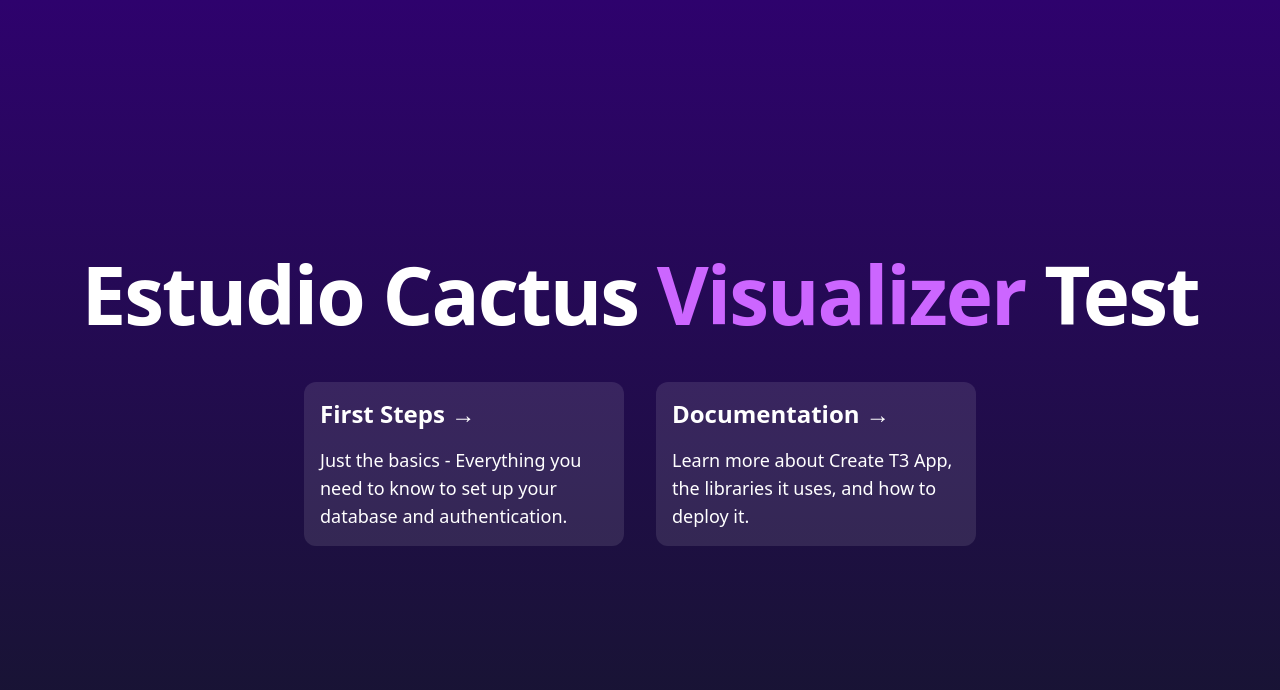
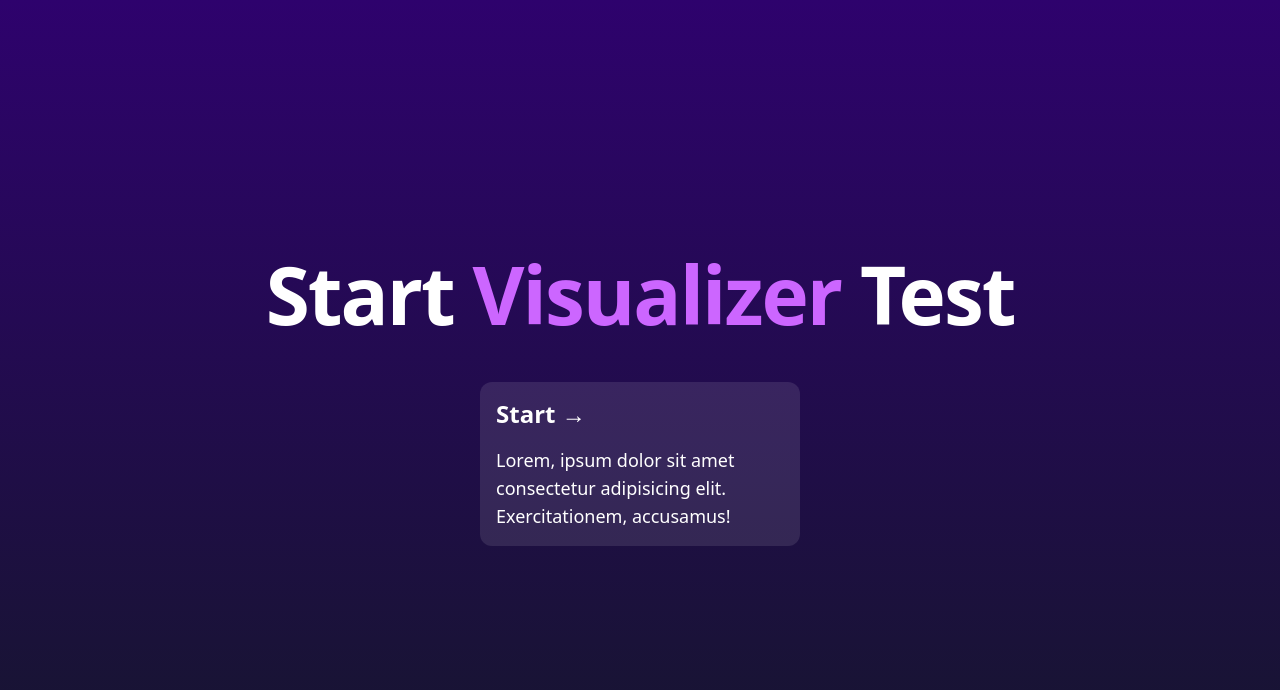
Before and after one commit to Cudi7/Visualizer-test, a Next.js app: page / in a window 1280 px wide. Shown: the top 690 px of the page. Built offline with nearby package versions, Linux system fonts and the light colour scheme; no server answers; the database is empty.

Commit message:
added pointer

```diff
--- a/src/pages/index.tsx
+++ b/src/pages/index.tsx
@@ -6,21 +6,21 @@
 import { useEffect } from "react";
 
 const Home: NextPage = () => {
-  useEffect(() => {
-    const readData = async () => {
-      const querySnapshotTest = await getDocs(collection(db, "points"));
-      querySnapshotTest.forEach((doc) => {
-        console.table(`${doc.id} => ${doc.data()}`);
-      });
+  // useEffect(() => {
+  //   const readData = async () => {
+  //     const querySnapshotTest = await getDocs(collection(db, "points"));
+  //     querySnapshotTest.forEach((doc) => {
+  //       console.table(`${doc.id} => ${doc.data()}`);
+  //     });
 
-      const querySnapshotTestTwo = await getDocs(collection(db, "materials"));
-      querySnapshotTestTwo.forEach((doc) => {
-        console.table(`${doc.id} => ${doc.data()}`);
-      });
-    };
+  //     const querySnapshotTestTwo = await getDocs(collection(db, "materials"));
+  //     querySnapshotTestTwo.forEach((doc) => {
+  //       console.table(`${doc.id} => ${doc.data()}`);
+  //     });
+  //   };
 
-    readData();
-  }, []);
+  //   readData();
+  // }, []);
 
   return (
     <>
@@ -32,30 +32,18 @@
       <main className="flex min-h-screen flex-col items-center justify-center bg-gradient-to-b from-[#2e026d] to-[#15162c]">
         <div className="container flex flex-col items-center justify-center gap-12 px-4 py-16 ">
           <h1 className="text-5xl font-extrabold tracking-tight text-white sm:text-[5rem]">
-            Estudio Cactus{" "}
-            <span className="text-[hsl(280,100%,70%)]">Visualizer</span> Test
+            Start <span className="text-[hsl(280,100%,70%)]">Visualizer</span>{" "}
+            Test
           </h1>
-          <div className="grid grid-cols-1 gap-4 sm:grid-cols-2 md:gap-8">
+          <div>
             <Link
               className="flex max-w-xs flex-col gap-4 rounded-xl bg-white/10 p-4 text-white hover:bg-white/20"
-              href="https://create.t3.gg/en/usage/first-steps"
-              target="_blank"
+              href="/visualizer"
             >
-              <h3 className="text-2xl font-bold">First Steps →</h3>
+              <h3 className="text-2xl font-bold">Start →</h3>
               <div className="text-lg">
-                Just the basics - Everything you need to know to set up your
-                database and authentication.
-              </div>
-            </Link>
-            <Link
-              className="flex max-w-xs flex-col gap-4 rounded-xl bg-white/10 p-4 text-white hover:bg-white/20"
-              href="https://create.t3.gg/en/introduction"
-              target="_blank"
-            >
-              <h3 className="text-2xl font-bold">Documentation →</h3>
-              <div className="text-lg">
-                Learn more about Create T3 App, the libraries it uses, and how
-                to deploy it.
+                Lorem, ipsum dolor sit amet consectetur adipisicing elit.
+                Exercitationem, accusamus!
               </div>
             </Link>
           </div>
--- /dev/null
+++ b/src/pages/visualizer.tsx
@@ -0,0 +1,38 @@
+import Image from "next/image";
+import React, { useState } from "react";
+
+const Visualizer = (): JSX.Element => {
+  const [displayPoints, setDisplayPoints] = useState<boolean>(false);
+
+  return (
+    <div className="flex min-h-[100vh] items-center justify-center ">
+      <div>
+        <Image width={1240} height={843} src={"/base.jpeg"} alt="base image" />
+        <FingerPrint />
+      </div>
+    </div>
+  );
+};
+
+const FingerPrint = () => {
+  return (
+    <div className="border-full absolute top-[50%] left-[50%] cursor-pointer rounded-full bg-slate-700/30 p-1 ring-2 ring-slate-700/30 ring-offset-2  transition hover:opacity-60 active:translate-x-1">
+      <svg
+        xmlns="http://www.w3.org/2000/svg"
+        fill="none"
+        viewBox="0 0 24 24"
+        strokeWidth={1.5}
+        stroke="white"
+        className="h-8 w-8  "
+      >
+        <path
+          strokeLinecap="round"
+          strokeLinejoin="round"
+          d="M7.864 4.243A7.5 7.5 0 0119.5 10.5c0 2.92-.556 5.709-1.568 8.268M5.742 6.364A7.465 7.465 0 004.5 10.5a7.464 7.464 0 01-1.15 3.993m1.989 3.559A11.209 11.209 0 008.25 10.5a3.75 3.75 0 117.5 0c0 .527-.021 1.049-.064 1.565M12 10.5a14.94 14.94 0 01-3.6 9.75m6.633-4.596a18.666 18.666 0 01-2.485 5.33"
+        />
+      </svg>
+    </div>
+  );
+};
+
+export default Visualizer;
```
Also changed, not shown: public/base.jpeg (added).
